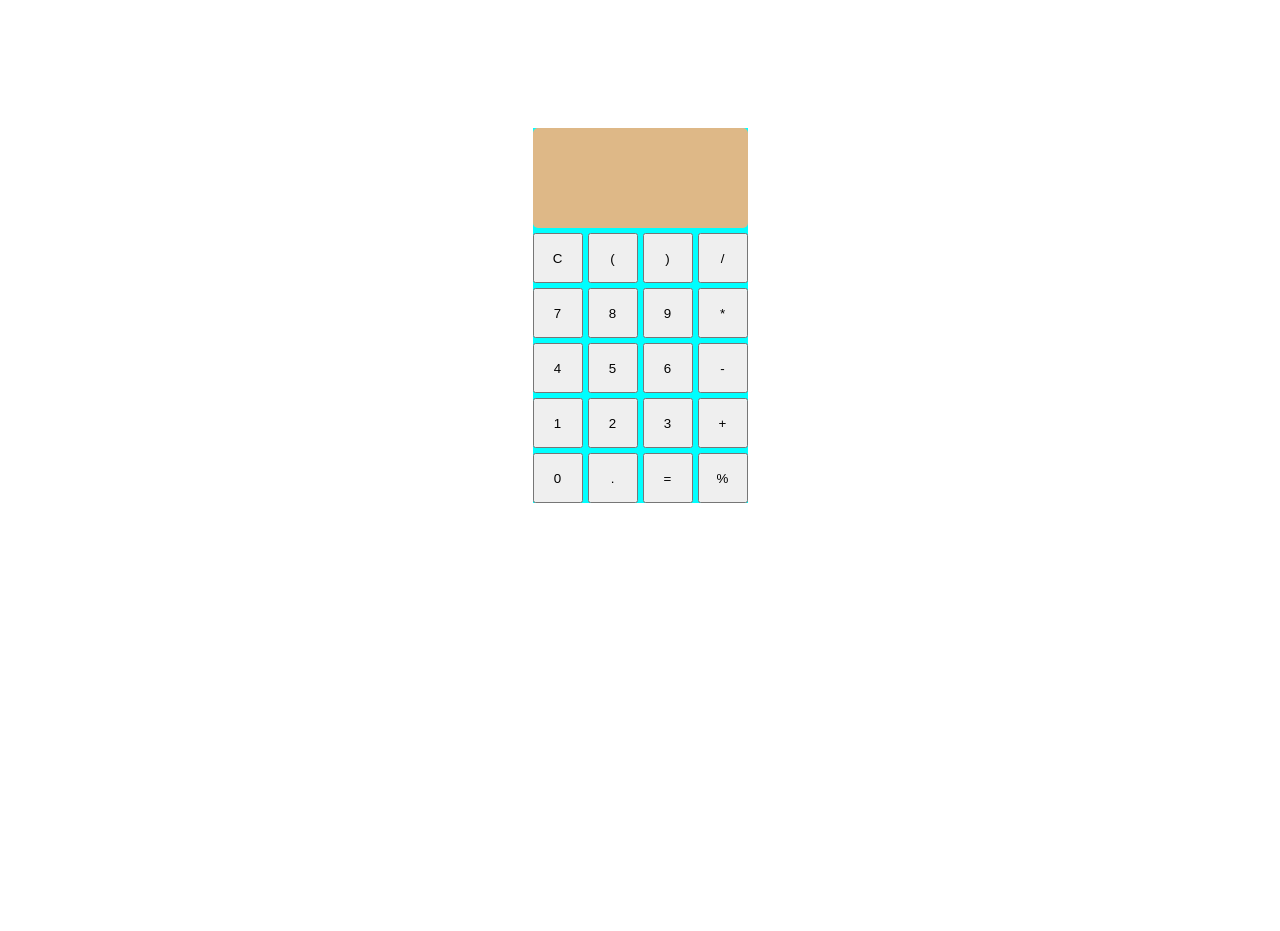
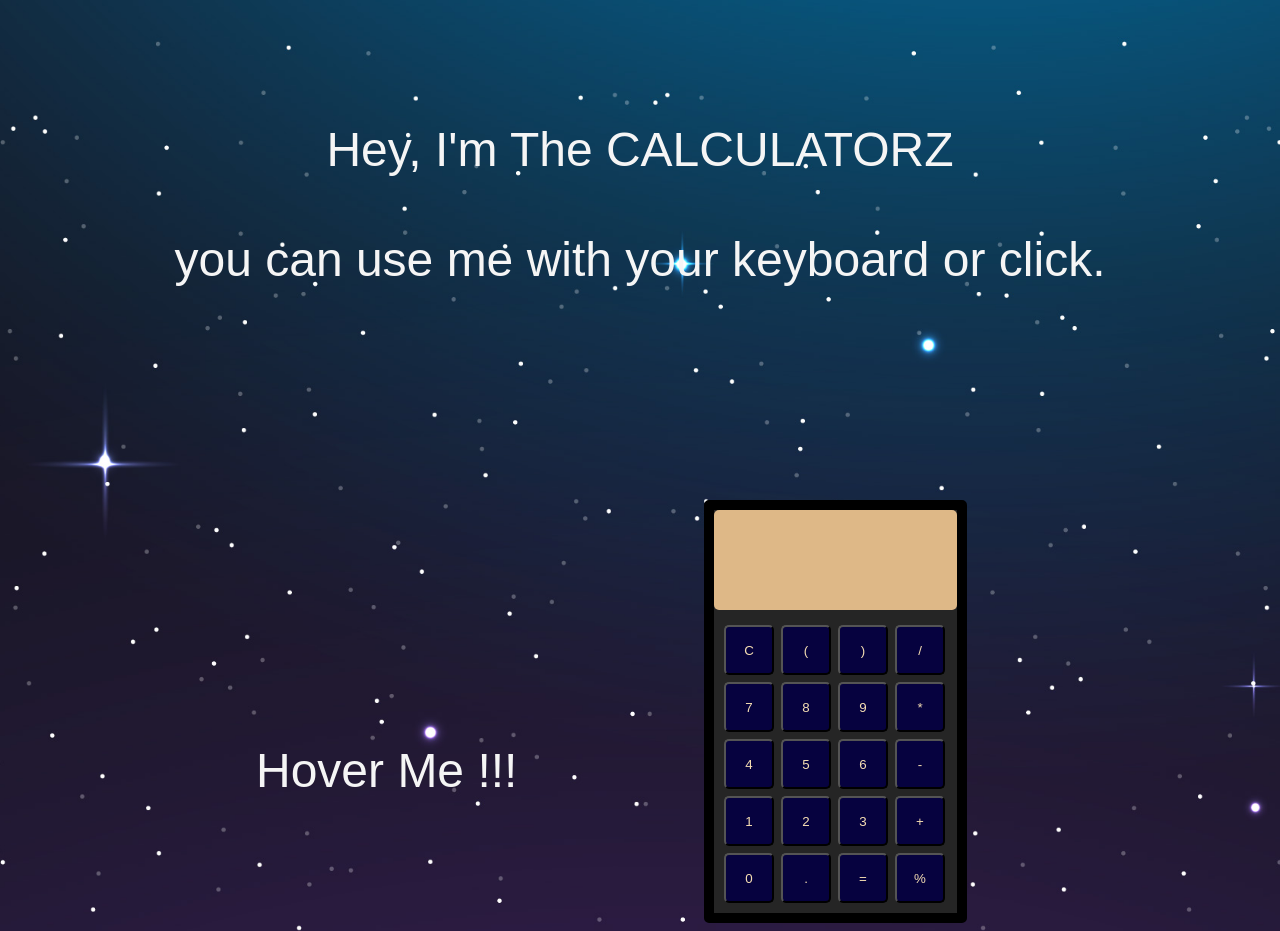
Before and after one commit to RaYan4124/Final-GMC-Project, a plain HTML site: page index.html in a window 1280 px wide. Shown: the top 931 px of the page. Before the commit the page ends 800 px from the top, so only its background shows below. Drawn offline with Linux system fonts and the light colour scheme; a web font is replaced by a local one.

Commit message:
final css touch

```diff
--- a/css/calc.css
+++ b/css/calc.css
@@ -1,21 +1,57 @@
+@import url('https://fonts.googleapis.com/css2?family=Kanit:wght@200&family=Mochiy+Pop+One&family=Oswald:wght@300&family=Playfair+Display:ital@0;1&family=Quicksand:wght@500&family=Roboto+Mono:wght@300&family=Roboto+Slab:wght@300&family=Work+Sans:wght@300&display=swap');
+
 * {
     padding: 0;
     margin: 0;
     box-sizing: border-box;
+
 }
 
 main {
-    display: flex;
-    justify-content: center;
-    align-items: center;
+    background-image: url(../res/2833951.jpg);
+    background-repeat: no-repeat;
+    background-position: top;
+    background-size: cover;
+    height: 190vh;
+}
+
+.welc {
+    font-family: 'Mochiy Pop One', sans-serif;
+    font-size: 3rem;
+    text-align: center;
+    position: relative;
+    top: 8%;
+    color: whitesmoke;
 
 }
 
 .calculator {
-    background-color: aqua;
+    background-color: rgb(37, 37, 37);
     position: relative;
     margin-top: 10%;
+    border: solid 10px black;
+    border-radius: 5px;
+    transition: .5s;
+    width: 263px;
+    left: 55%;
+    top: 10%;
 }
+
+.calculator:hover {
+    transform: scale(1.3);
+    transition: .5s;
+}
+
+.hov{
+    font-family: 'Mochiy Pop One', sans-serif;
+    font-size: 3rem;
+    color: whitesmoke;
+    position: relative;
+    top: 38%;
+    margin-left: 20%;
+}
+
+
 
 .screen {
     background-color: burlywood;
@@ -25,14 +61,52 @@ main {
     display: flex;
     justify-content: flex-end;
     align-items: flex-end;
-    margin-bottom: 5px;
-    padding: 5px;
-    font-size: 1.2rem;
+    margin-bottom: 15px;
+    padding-right: 10px;
+    font-size: 2rem;
+
 }
 
 .buttons{
     display: grid;
     grid-template-columns: repeat(4 , 50px);
     grid-template-rows: repeat(5 , 50px);
-    gap: 5px;
+    gap: 7px;
+    margin: 10px 10px;
 }
+
+.btn{
+    border-radius: 5px;
+    background-color:rgb(6, 2, 63) ;
+    color: wheat;
+    transition: .5s;
+}
+
+.btn:hover {
+    transform: scale(1.1);
+    transition: .5s;
+    background-color:rgb(3, 1, 22) ;
+}
+
+.special:hover {
+    background:
+    linear-gradient(217deg, rgba(255,0,0,.8), rgba(255,0,0,0) 70.71%),
+    linear-gradient(127deg, rgba(0,255,0,.8), rgba(0,255,0,0) 70.71%),
+    linear-gradient(336deg, rgba(0,0,255,.8), rgba(0,0,255,0) 70.71%);
+    transition: .5s;
+}
+
+.social {
+    display: flex;
+    gap: 20px;
+    position: relative;
+    top: 20%;
+    margin-left: 48%;
+}
+
+.git {
+    background-color: whitesmoke;
+    border-radius: 30px;
+    height: 47px;
+    width: auto;
+}
--- a/index.html
+++ b/index.html
@@ -16,13 +16,15 @@
     </head>
     <body>
         <main>
+            <div class="welc">Hey, I'm The CALCULATORZ <br> <br> you can use me with your keyboard or click.</div>
+            <div class="hov">Hover Me !!!</div>
             <div class="calculator">
                 <div class="screen"></div>
                 <div class="buttons">
                     <button data-key="67" class="btn">C</button>
                     <button data-key="53" class="btn">(</button>
                     <button data-key="219" class="btn">)</button>
-                    <button data-key="191" class="btn">/</button>
+                    <button data-key="111" class="btn">/</button>
                     <button data-key="103" class="btn">7</button>
                     <button data-key="104" class="btn">8</button>
                     <button data-key="105" class="btn">9</button>
@@ -30,16 +32,15 @@
                     <button data-key="100" class="btn">4</button>
                     <button data-key="101" class="btn">5</button>
                     <button data-key="102" class="btn">6</button>
-                    <button data-key="54" class="btn">-</button>
+                    <button data-key="109" class="btn">-</button>
                     <button data-key="97" class="btn">1</button>
                     <button data-key="98" class="btn">2</button>
                     <button data-key="99" class="btn">3</button>
                     <button data-key="107" class="btn">+</button>
                     <button data-key="96" class="btn">0</button>
                     <button data-key="110" class="btn">.</button>
-                    <button data-key="187" class="btn">=</button>
+                    <button data-key="187" class="btn special">=</button>
                     <button data-key="192" class="btn">%</button>
-
                 </div>
             </div>
         </main>
```
Also changed, not shown: res/2833951.jpg (added), res/iconmonstr-github-1.svg (added).
